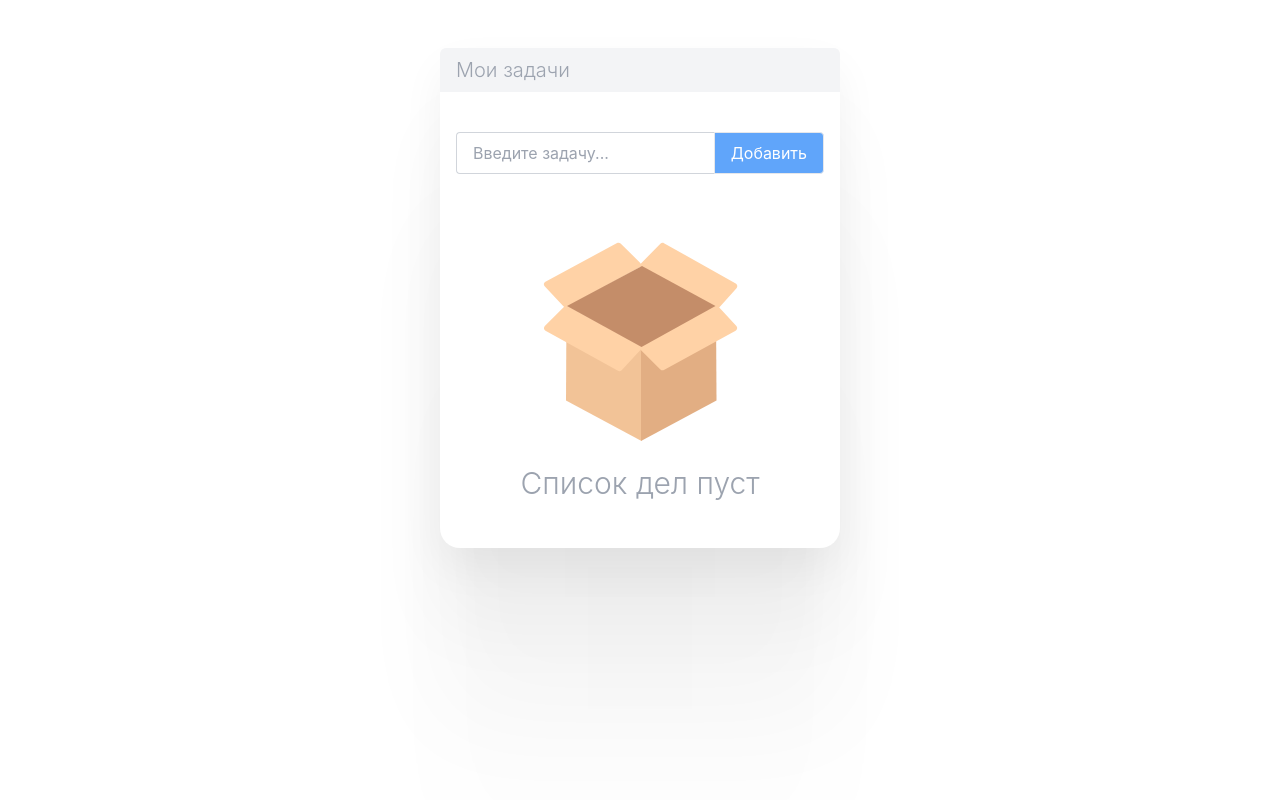
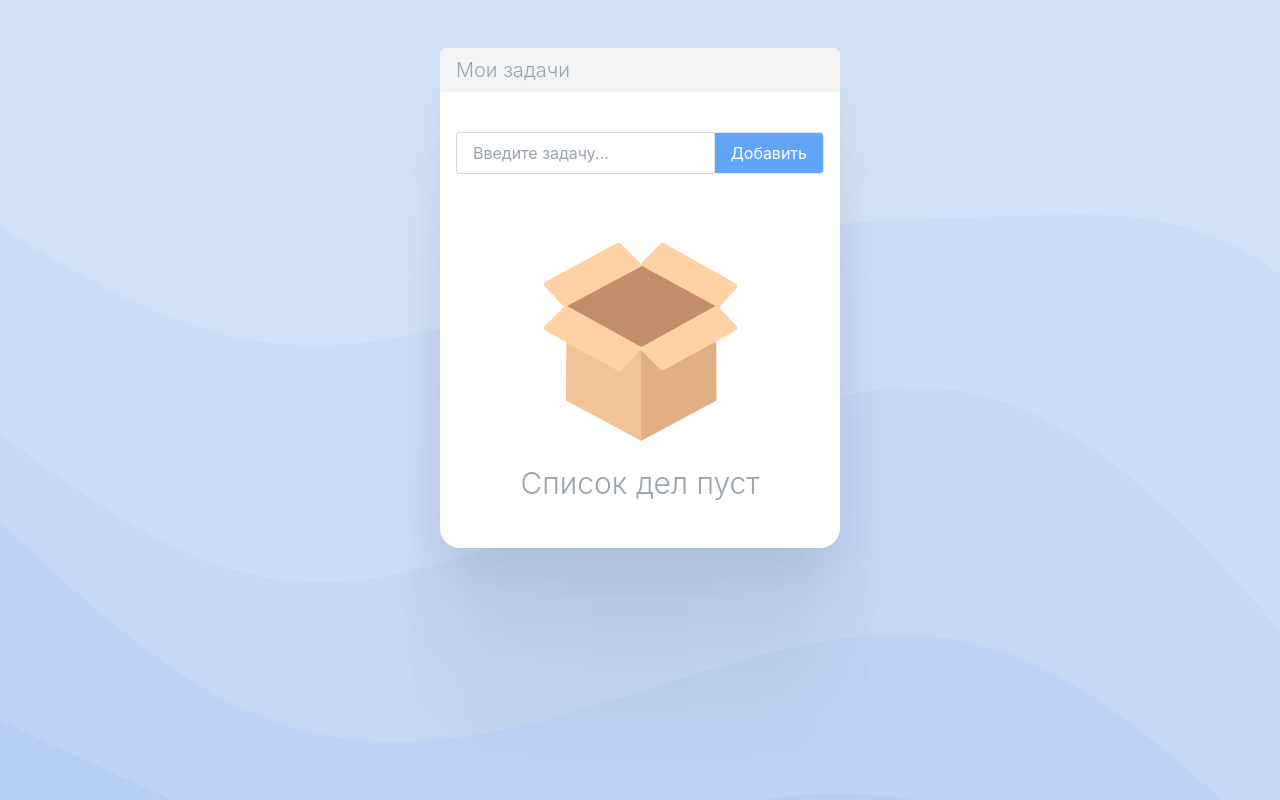
Before and after one commit to anti-fe/todo-list-react, a React (Create React App) app: page / in a window 1280 px wide. Built offline with nearby package versions, Linux system fonts and the light colour scheme.

Commit message:
added animated bg for app

```diff
--- a/src/index.css
+++ b/src/index.css
@@ -5,14 +5,44 @@
 
 body {
   overflow-y: hidden;
+  padding: 0 10px;
   margin: 0;
-  font-family: -apple-system, BlinkMacSystemFont, 'Segoe UI', 'Roboto', 'Oxygen',
-    'Ubuntu', 'Cantarell', 'Fira Sans', 'Droid Sans', 'Helvetica Neue',
-    sans-serif;
+  width: 100%;
+  height: 100%;
+  font-family: -apple-system, BlinkMacSystemFont, 'Segoe UI', 'Roboto', 'Oxygen',    'Ubuntu', 'Cantarell', 'Fira Sans', 'Droid Sans', 'Helvetica Neue',    sans-serif;
   -webkit-font-smoothing: antialiased;
   -moz-osx-font-smoothing: grayscale;
   display: grid;
   place-items: center;
+  background-image: url("../assets/img/stacked-waves-haikei.svg");
+  background-repeat: no-repeat;
+  background-size: 200%;
+  animation: waveAnim 5s infinite forwards;
+  -webkit-animation: waveAnim 5s infinite forwards;
+  transition: all .3s ease;
+  -webkit-transition: all .3s ease;
+  -moz-transition: all .3s ease;
+  -ms-transition: all .3s ease;
+  -o-transition: all .3s ease;
+}
+@media (max-width: 768px) {
+  body {
+    background-size: 400%;
+  }
+}
+@media (max-width: 376px) {
+  body {
+    background-size: 600%;
+  }
+}
+
+@keyframes waveAnim {
+  0%, 100% {
+    background-position-x: 0;
+  }
+  50% {
+    background-position-x: -50px;
+  }
 }
 
 *::-webkit-scrollbar {
```
Also changed, not shown: assets/img/stacked-waves-haikei.svg (added).
